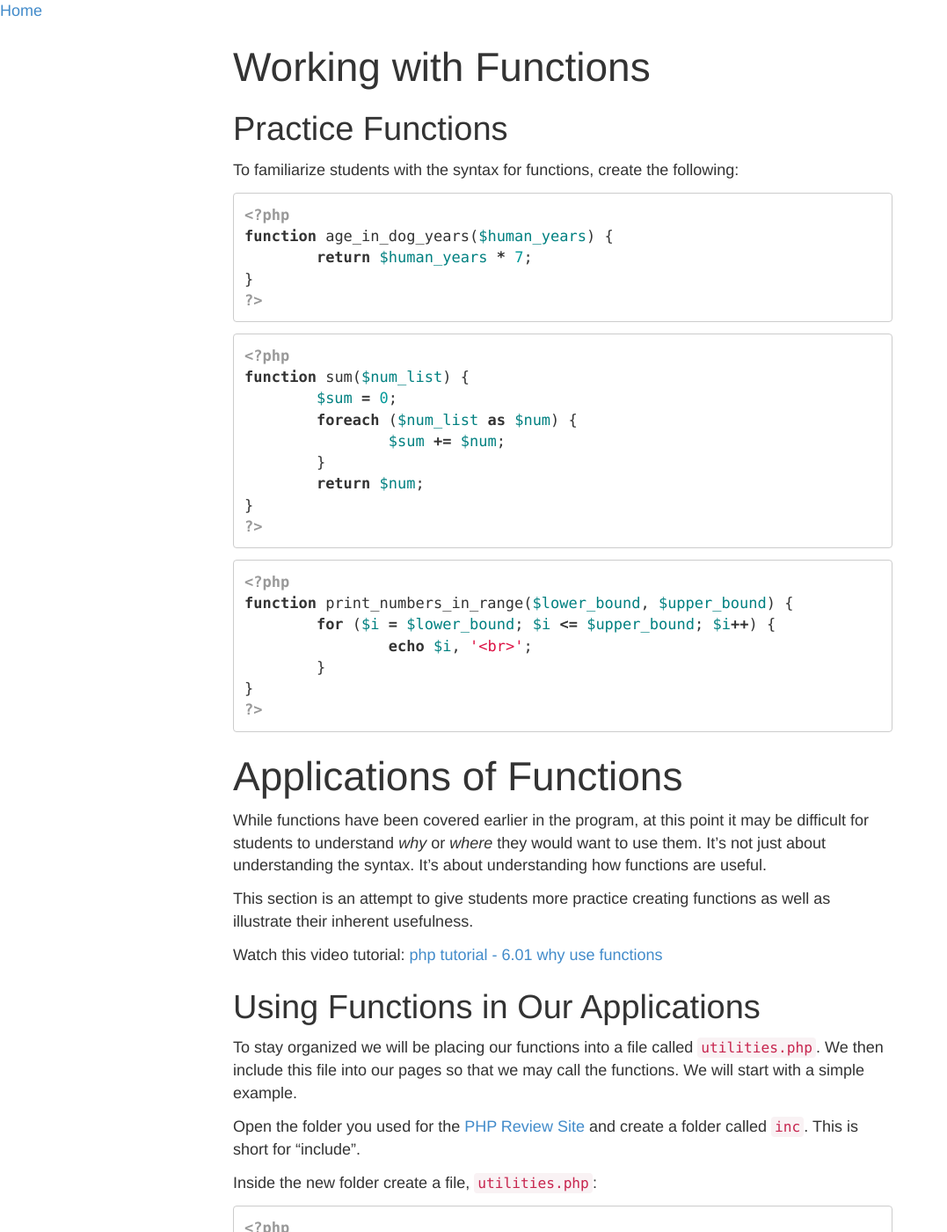
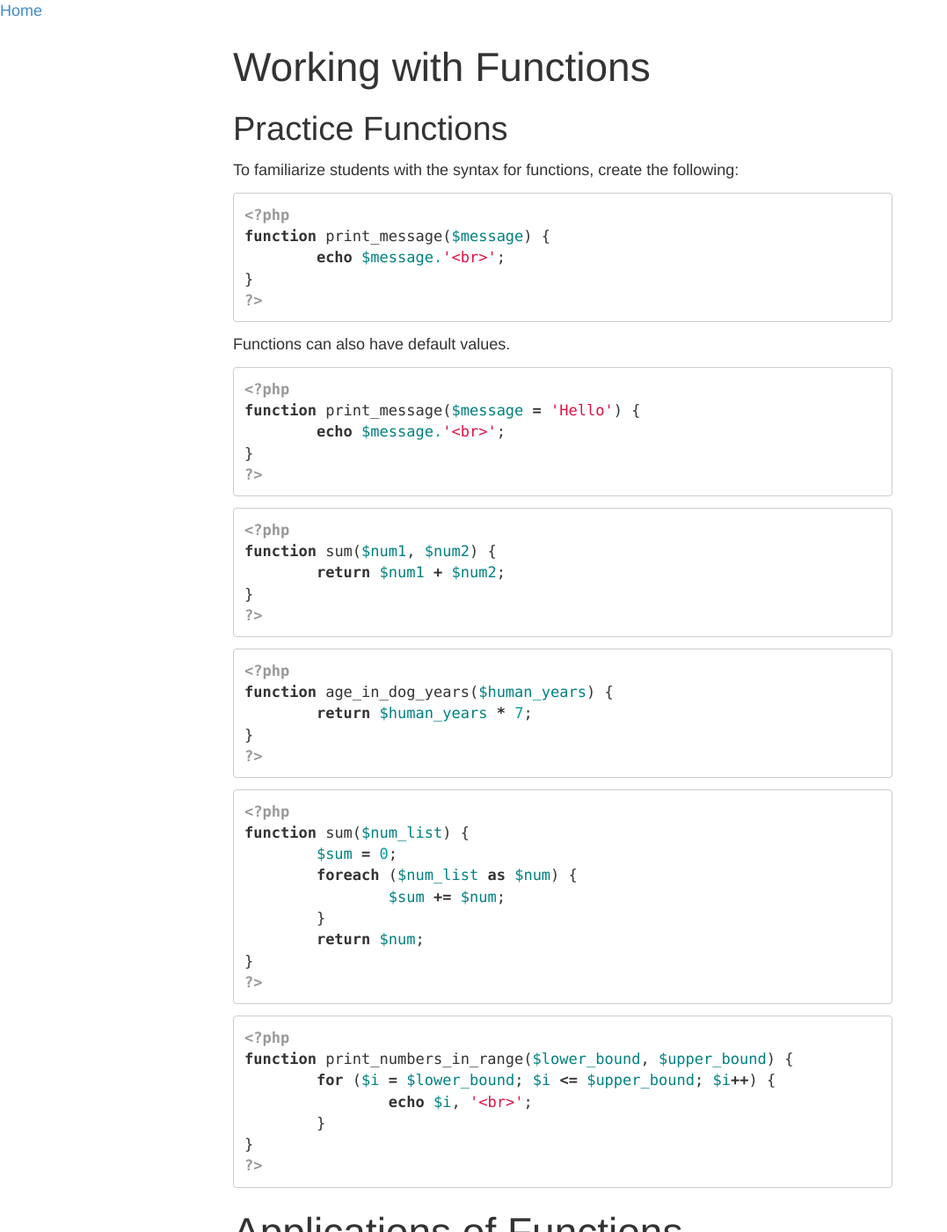
Before and after one commit to walkerab/discovery-awa, a Jekyll site: the page built from working-with-functions/index.md, in a window 1280 px wide and 1400 px high. Shown: the whole window at 88% size, without its empty margins (0-1077 px from the left). Built offline with Jekyll 4.4.1, drawn with Linux system fonts in a browser that asks for light colours; Markdown is read by kramdown in place of the engine named in the settings.

Commit message:
Added more practice functions

````diff
--- a/working-with-functions/index.md
+++ b/working-with-functions/index.md
@@ -6,6 +6,32 @@ layout: default
 ## Practice Functions
 
 To familiarize students with the syntax for functions, create the following:
+
+```php
+<?php
+function print_message($message) {
+	echo $message.'<br>';
+}
+?>
+```
+
+Functions can also have default values.
+
+```php
+<?php
+function print_message($message = 'Hello') {
+	echo $message.'<br>';
+}
+?>
+```
+
+```php
+<?php
+function sum($num1, $num2) {
+	return $num1 + $num2;
+}
+?>
+```
 
 ```php
 <?php
@@ -43,7 +69,11 @@ While functions have been covered earlier in the program, at this point it may b
 
 This section is an attempt to give students more practice creating functions as well as illustrate their inherent usefulness.
 
+<!--
 Watch this video tutorial: [php tutorial - 6.01 why use functions](http://www.youtube.com/watch?v=zM3eKOkDHAw)
+
+Sadly, the video linked here is no longer available. I have been unable to find any other copies of it either.
+-->
 
 ## Using Functions in Our Applications
 
````
